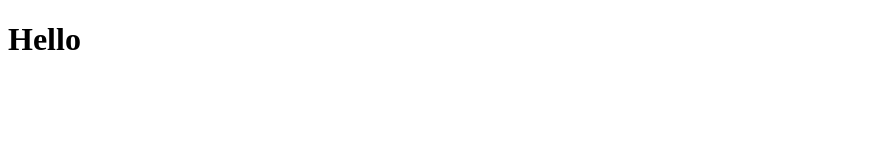
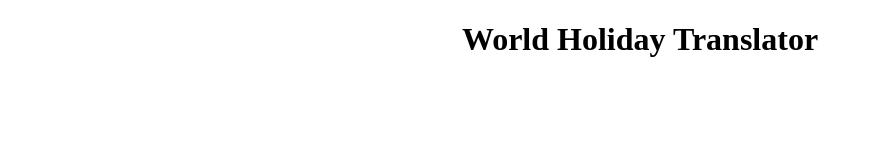
Before and after one commit to MCrank/translator, a plain HTML site: page index.html in a window 1280 px wide. Shown: the whole page, without its empty margins (0-873 px from the left). Drawn offline with Linux system fonts and the light colour scheme.

Commit message:
Added the App Header and styled according to moqup

```diff
--- a/index.html
+++ b/index.html
@@ -10,7 +10,7 @@
 </head>
 
 <body>
-    <h1>Hello</h1>
+    <h1 id="app-header">World Holiday Translator</h1>
 
     <script src="main.js"></script>
 </body>
--- a/main.css
+++ b/main.css
@@ -0,0 +1,3 @@
+#app-header {
+  text-align: center;
+}
```
